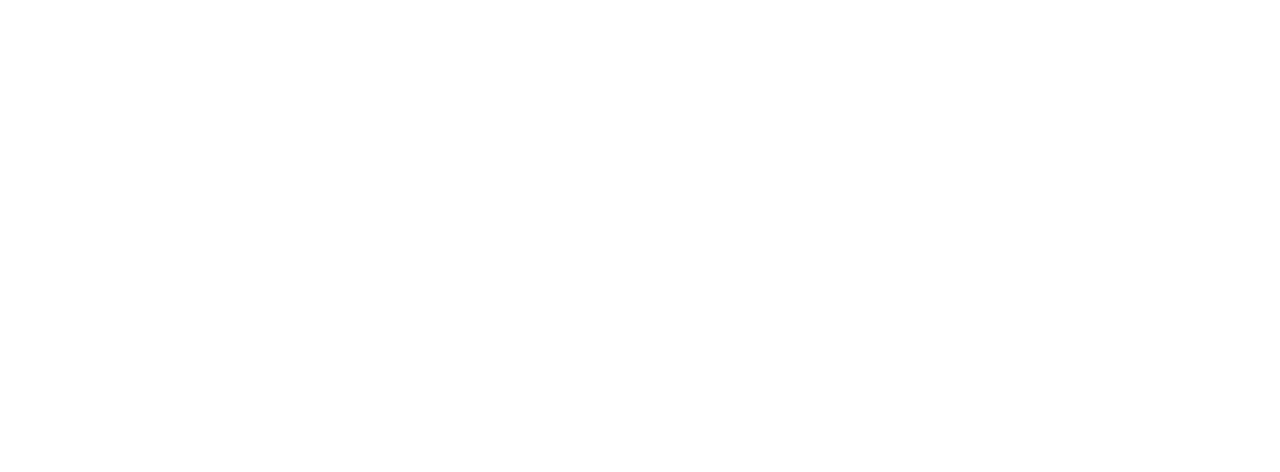
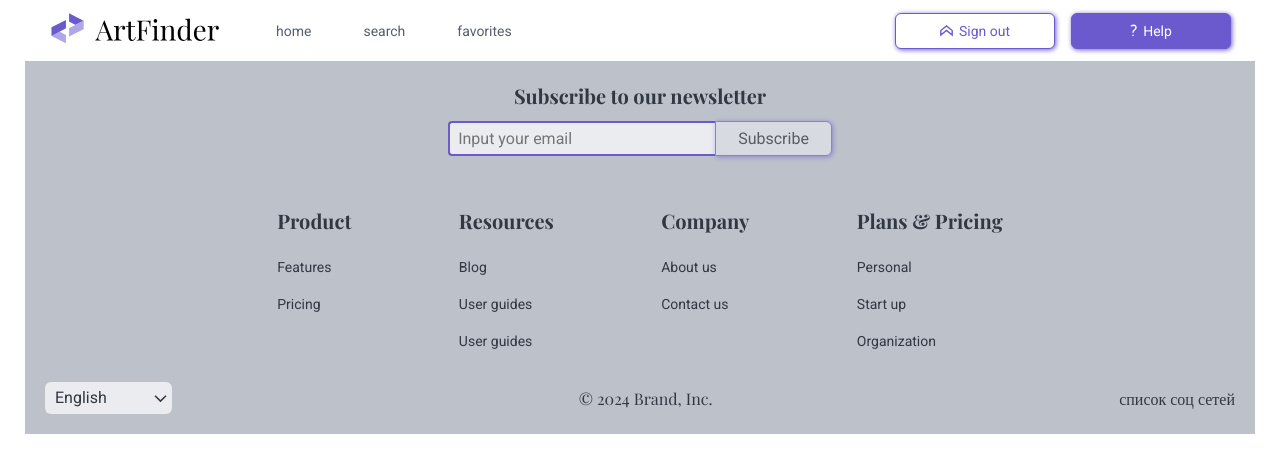
Before and after one commit to Romberto/groupthree, a React (Vite) app: page / in a window 1280 px wide. Shown: the top 472 px of the page. Built offline with nearby package versions, Linux system fonts and the light colour scheme; a web font is replaced by a local one.

Commit message:
refactor: footer styled

```diff
--- a/src/App.tsx
+++ b/src/App.tsx
@@ -1,8 +1,12 @@
+import { Footer } from "./components/pages/Footer/Footer";
+import { Header } from "./components/UI/Header/Header";
 
 
 function App() {
   return (
     <div className="container">
+      <Header isAuth={true}/>
+      <Footer/>
     </div>
   );
 }
--- a/src/components/UI/Button/Button.module.css
+++ b/src/components/UI/Button/Button.module.css
@@ -1,6 +1,8 @@
 .btn_violet,
 .btn_white,
 .btn_round_right {
+  display: flex;
+  justify-content: center;
   padding: 6px 22px;
   border-radius: 6px;
   border: 1px solid var(--lilac);
--- a/src/components/UI/Header/Header.module.css
+++ b/src/components/UI/Header/Header.module.css
@@ -58,8 +58,6 @@
 
 .header_button {
   width: 160px;
-  display: flex;
-  justify-content: center;
   font-size: 14px;
   line-height: 22px;
 }
--- a/src/components/UI/Subscribe/Subscribe.module.css
+++ b/src/components/UI/Subscribe/Subscribe.module.css
@@ -5,6 +5,10 @@
   align-items: center;
 }
 
+.sub_form{
+  display: flex;
+  align-items: center;
+}
 .subscribe h3 {
   text-align: center;
   font-family: Playfair Display;
@@ -19,7 +23,7 @@
 
 .subscribe__form_btn {
   height: 35px;
-  padding: 0 22px;
+  line-height: 22px;
 }
 
 .subscribe label {
--- a/src/components/UI/Subscribe/Subscribe.tsx
+++ b/src/components/UI/Subscribe/Subscribe.tsx
@@ -50,7 +50,7 @@
   return (
     <div className={classSub}>
       <h3>Subscribe to our newsletter</h3>
-      <form onSubmit={onSubmitHandler}>
+      <form onSubmit={onSubmitHandler} className={styled.sub_form}>
         <label>
           <Input
             name="email"
```
Also changed, not shown: src/components/UI/Header/Header.tsx (+22 -22 lines).
